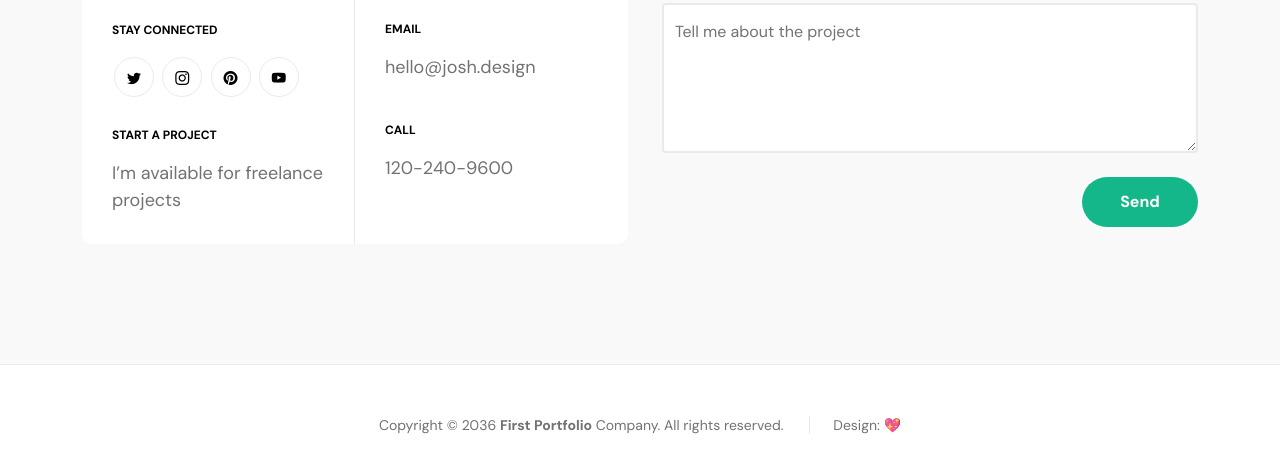
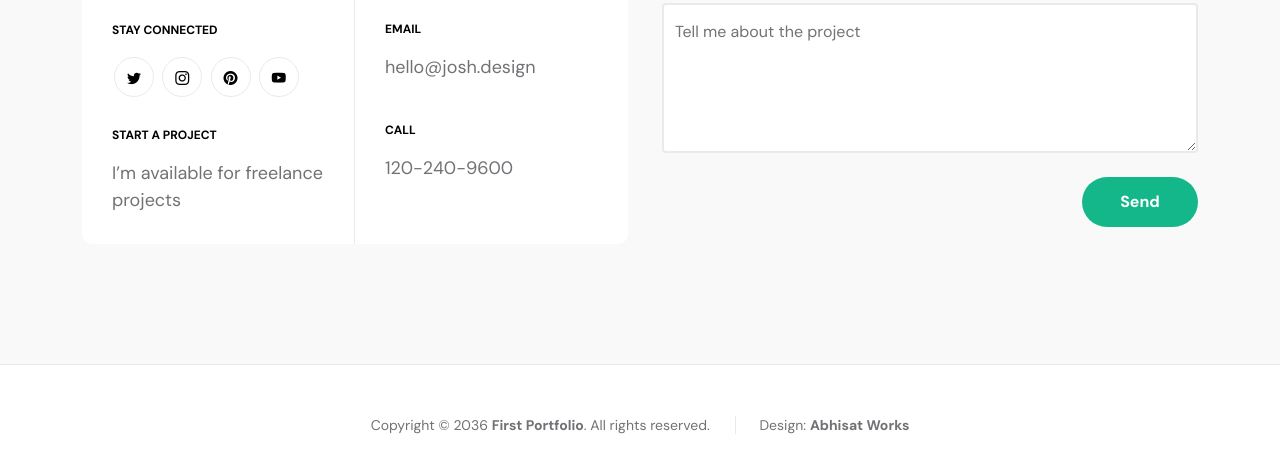
Before and after one commit to codersattu/portfolio.template, a plain HTML site: page index.html in a window 1280 px wide. Shown: the part 5456-5928 px from the top of the page. Drawn offline with Linux system fonts and the light colour scheme.

Commit message:
Update index.html

```diff
--- a/index.html
+++ b/index.html
@@ -580,9 +580,9 @@ https://templatemo.com/tm-578-first-portfolio
                     <div class="col-lg-12 col-12">
                         <div class="copyright-text-wrap">
                             <p class="mb-0">
-                                <span class="copyright-text">Copyright © 2036 <a href="#">First Portfolio</a> Company. All rights reserved.</span>
+                                <span class="copyright-text">Copyright © 2036 <a href="#">First Portfolio</a>. All rights reserved.</span>
                                 Design:
-                                <a rel="sponsored" href="https://abhisat.com" target="_blank">💖</a>
+                                <a rel="sponsored" href="https://abhisat.com" target="_blank">Abhisat Works</a>
                             </p>
                         </div>
                     </div>
```
